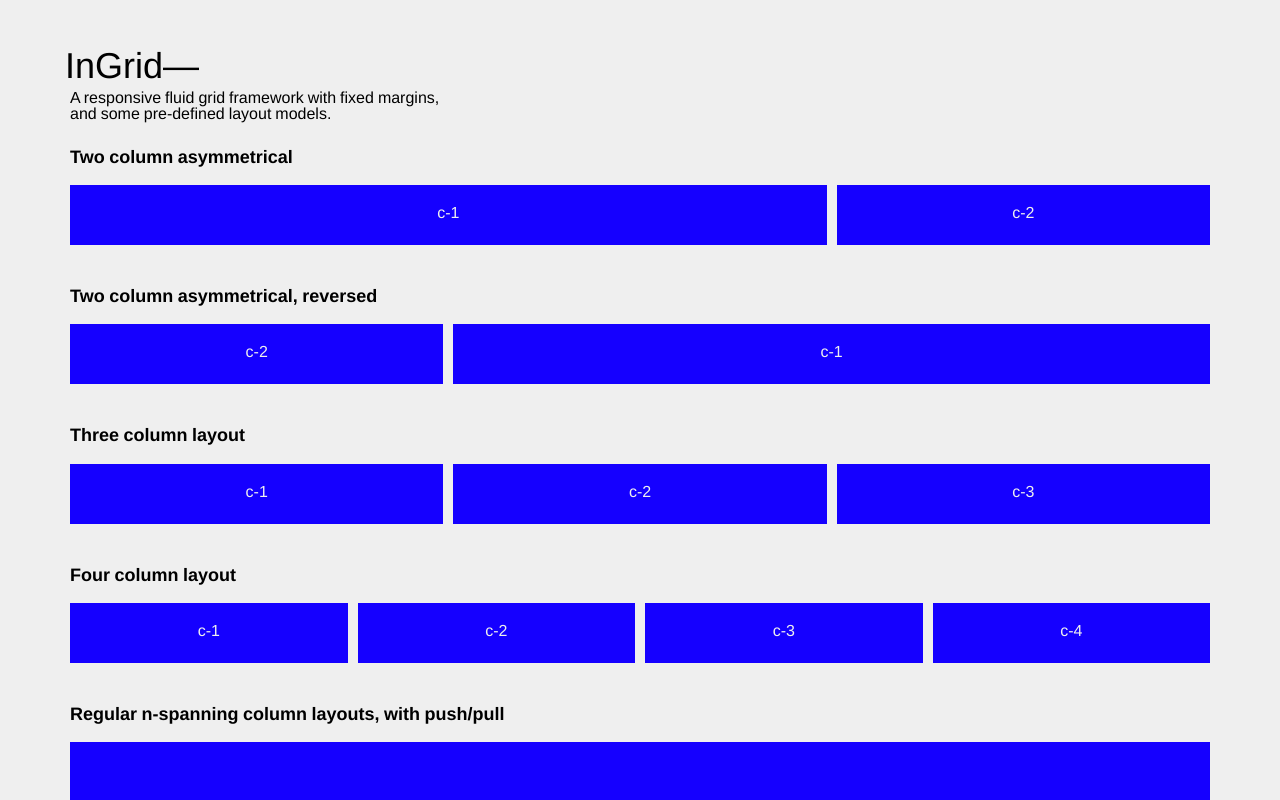
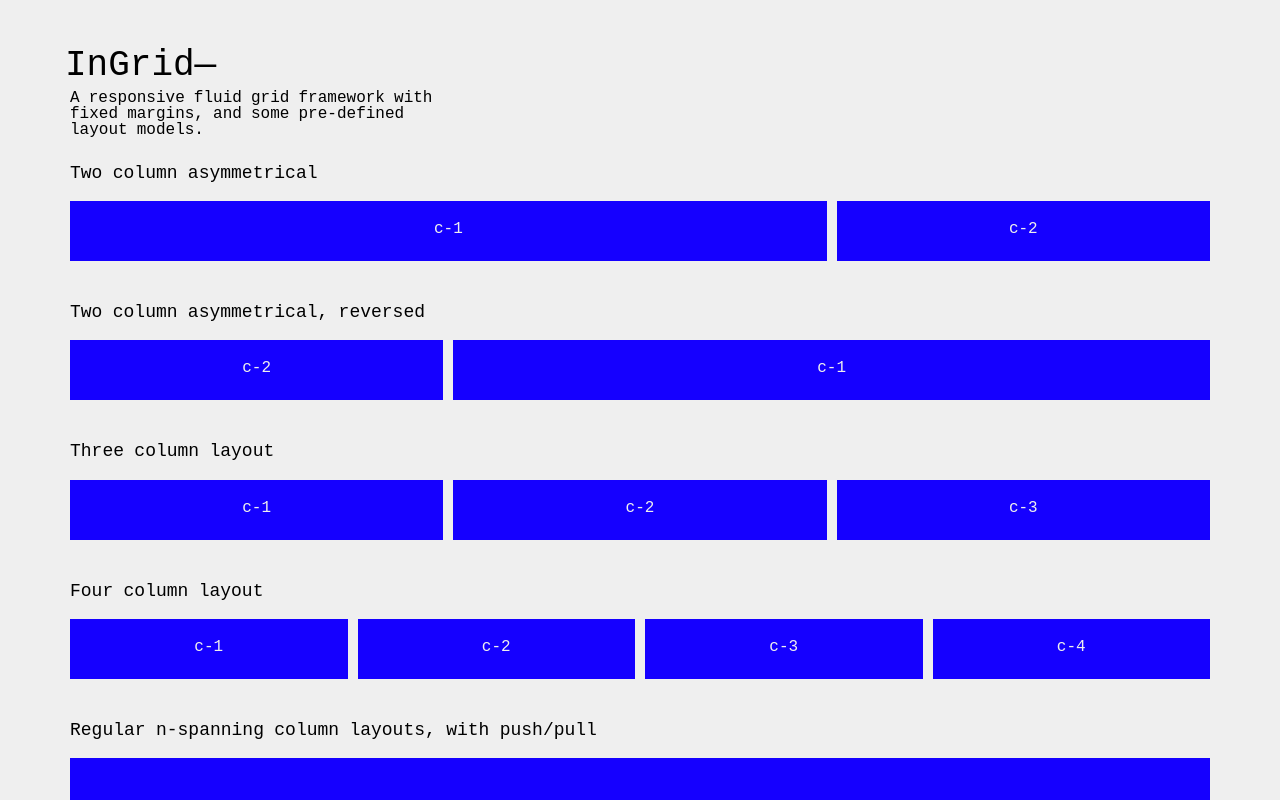
Before and after one commit to andreaslof/ingrid, a website: page index.html in a window 1280 px wide. Shown: the top 800 px of the page. Drawn offline with Linux system fonts and the light colour scheme.

Commit message:
Switched to Trim for the typeface

```diff
--- a/sass/style.scss
+++ b/sass/style.scss
@@ -6,11 +6,12 @@ $background-color: #efefef;
 $blue: #1500ff;
 $orange: #ef2a00;
 $muted-pink: #ff7774;
-$font-family: Helvetica, Arial, sans-serif;
+$font-family: "Trim Mono Light", monospace;
 
 body {
   background: $background-color;
   font-family: $font-family;
+  font-style: normal;
   padding: 2em 0;
   text-rendering: optimizeLegibility;
   width: 100%;
@@ -36,12 +37,12 @@ section {
 
 h1 {
   @include adjust-font-size-to(36px, 2);
-  font-weight: 300;
+  font-weight: 200;
 }
 
 h3 {
   @include adjust-font-size-to(18px, 0.8);
-  font-weight: 700;
+  font-weight: 200;
   margin: 0 0 1em;
 }
 
@@ -50,7 +51,7 @@ h3 {
   @include box-sizing(border-box);
   color: #efefef;
   float: left;
-  font-weight: 500;
+  font-weight: 200;
   min-height: 60px;
   height: auto;
   padding: 20px 0;
```
Also changed, not shown: css/style.css.
